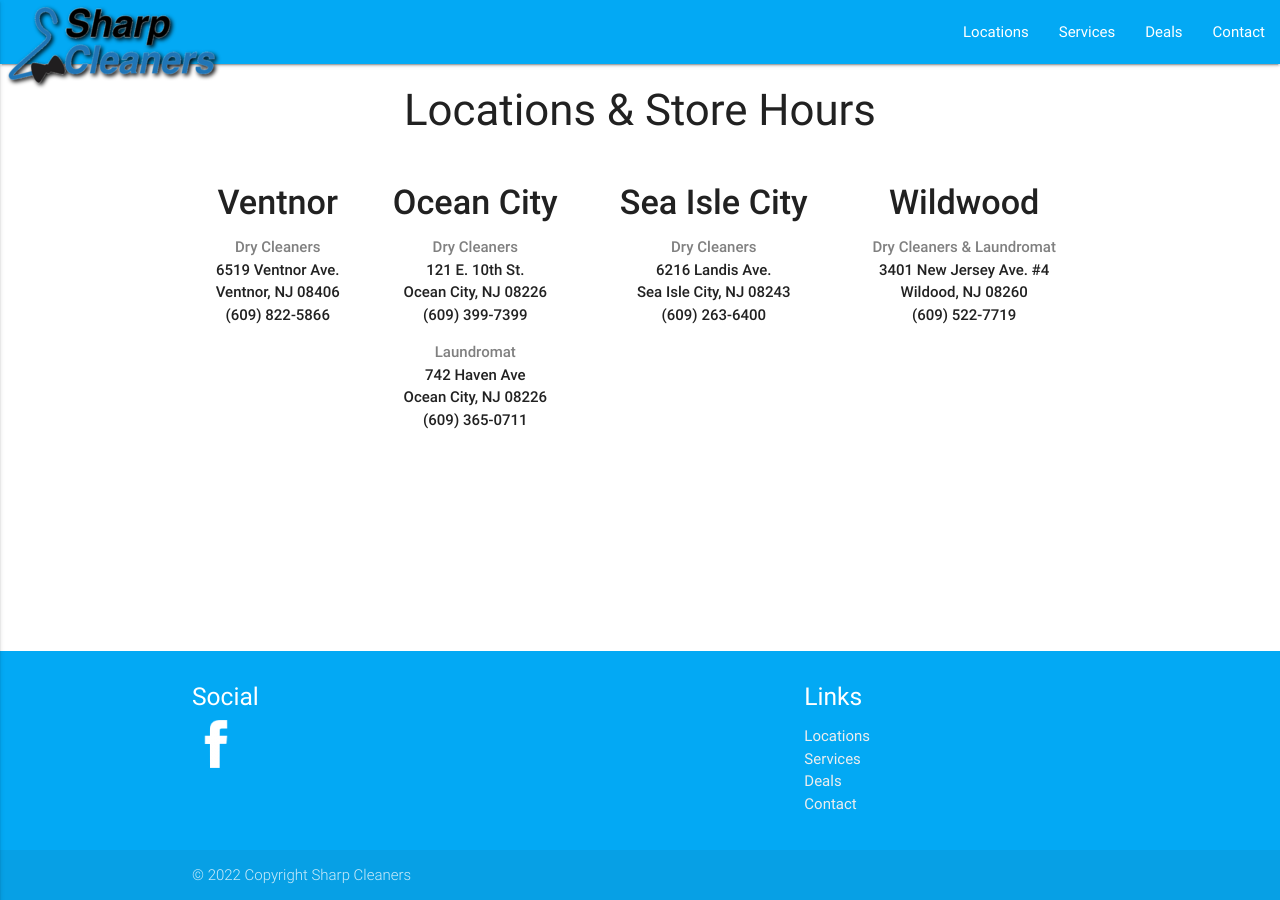
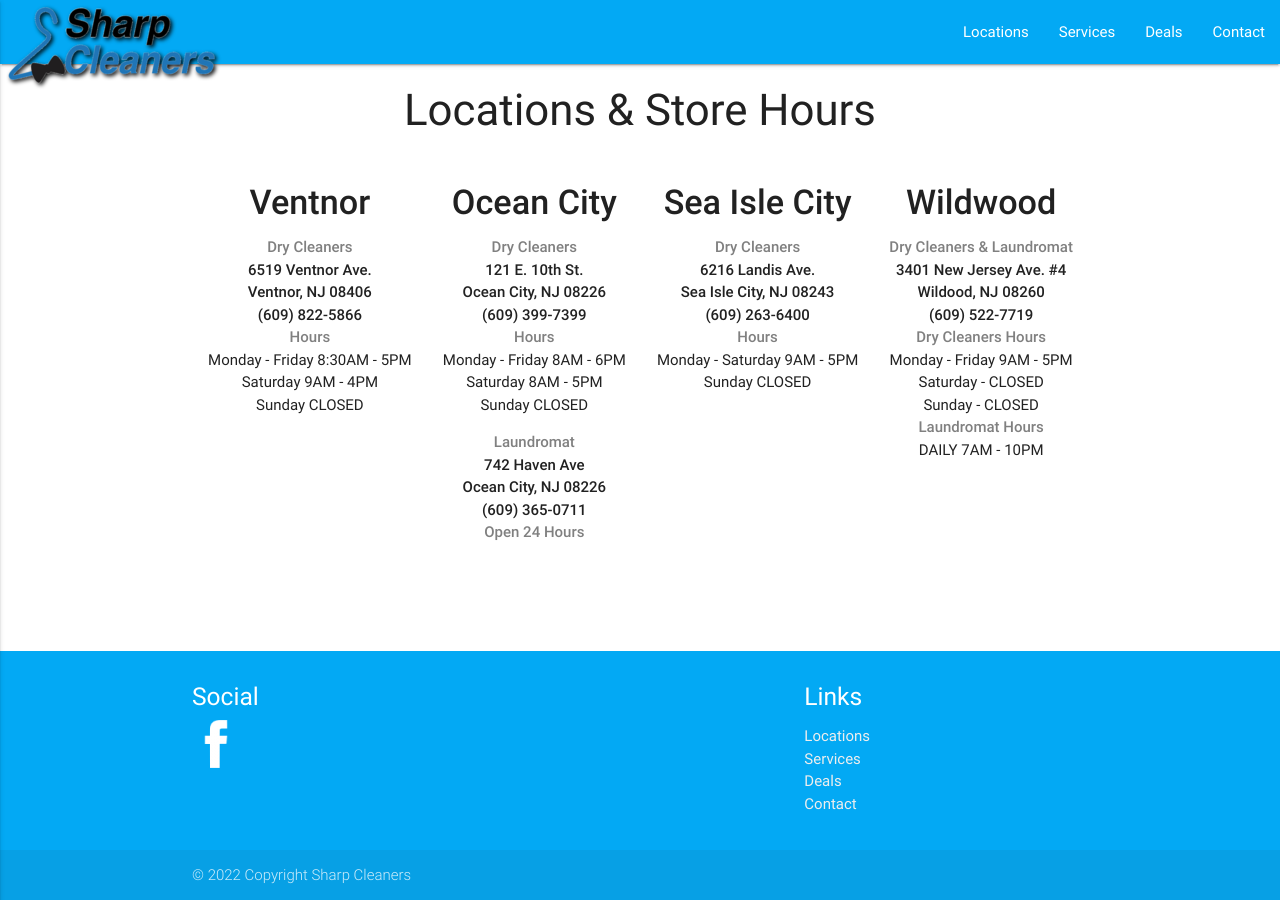
Before and after one commit to sharpcleanersnj/sharpcleanersnj.github.io, a Jekyll site: the page built from _pages/locations.md, in a window 1280 px wide. Built offline with Jekyll 4.4.1, drawn with Linux system fonts in a browser that asks for light colours; nearby versions of some CDN libraries.

Commit message:
Update locations.md

```diff
--- a/_pages/locations.md
+++ b/_pages/locations.md
@@ -9,20 +9,20 @@
 <tr>
 <td style="vertical-align: top;">
 <h4 style="text-align: center;"><strong>Ventnor</strong></h4>
-<p style="text-align: center;"><span style="color: #808080;"><strong>Dry Cleaners</strong></span><br /><strong>6519 Ventnor Ave. <br />Ventnor, NJ 08406<br />(609) 822-5866</strong></p>
+<p style="text-align: center;"><span style="color: #808080;"><strong>Dry Cleaners</strong></span><br /><strong>6519 Ventnor Ave. <br />Ventnor, NJ 08406<br />(609) 822-5866</strong><br /><span style="color: #808080;"><strong>Hours</strong></span><br />Monday - Friday 8:30AM - 5PM<br />Saturday 9AM - 4PM<br />Sunday CLOSED</p>
 </td>
 <td style="text-align: center; vertical-align: top;">
 <h4><strong>Ocean City</strong></h4>
-<p><span style="color: #808080;"><strong>Dry Cleaners</strong></span><br /><strong>121 E. 10th St.<br />Ocean City, NJ 08226<br />(609) 399-7399</strong></p>
-<p><span style="color: #808080;"><strong>Laundromat</strong></span><br /><strong>742 Haven Ave<br />Ocean City, NJ 08226<br />(609) 365-0711</strong></p>
+<p><span style="color: #808080;"><strong>Dry Cleaners</strong></span><br /><strong>121 E. 10th St.<br />Ocean City, NJ 08226<br />(609) 399-7399</strong><br /><span style="color: #808080;"><strong>Hours</strong></span><br />Monday - Friday 8AM - 6PM<br />Saturday 8AM - 5PM<br />Sunday CLOSED</p>
+<p><span style="color: #808080;"><strong>Laundromat</strong></span><br /><strong>742 Haven Ave<br />Ocean City, NJ 08226<br />(609) 365-0711</strong><br /><span style="color: #808080;"><strong>Open 24 Hours</strong></span><br /></p>
 </td>
 <td style="text-align: center; vertical-align: top;">
 <h4><strong>Sea Isle City</strong></h4>
-<p><span style="color: #808080;"><strong>Dry Cleaners</strong></span><br /><strong>6216 Landis Ave.<br />Sea Isle City, NJ 08243<br />(609) 263-6400</strong></p>
+<p><span style="color: #808080;"><strong>Dry Cleaners</strong></span><br /><strong>6216 Landis Ave.<br />Sea Isle City, NJ 08243<br />(609) 263-6400</strong><br /><span style="color: #808080;"><strong>Hours</strong></span><br />Monday - Saturday 9AM - 5PM<br />Sunday CLOSED</p>
 </td>
 <td style="text-align: center; vertical-align: top;">
 <h4><strong>Wildwood</strong></h4>
-<p><span style="color: #808080;"><strong>Dry Cleaners &amp; Laundromat</strong></span><br /><strong>3401 New Jersey Ave. #4<br />Wildood, NJ 08260<br />(609) 522-7719</strong></p>
+<p><span style="color: #808080;"><strong>Dry Cleaners &amp; Laundromat</strong></span><br /><strong>3401 New Jersey Ave. #4<br />Wildood, NJ 08260<br />(609) 522-7719</strong><br /><span style="color: #808080;"><strong>Dry Cleaners Hours</strong></span><br />Monday - Friday 9AM - 5PM<br />Saturday - CLOSED<br /> Sunday - CLOSED<br /><span style="color: #808080;"><strong>Laundromat Hours</strong></span><br />DAILY 7AM - 10PM<br /></p>
 </td>
 </tr>
 </tbody>
```
